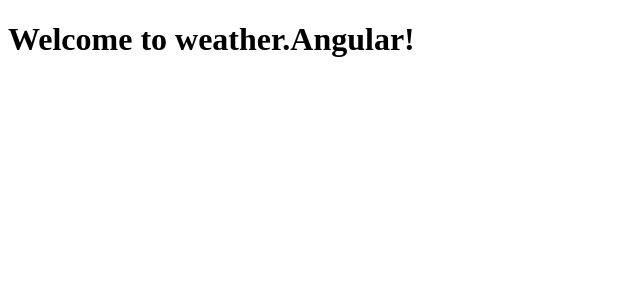
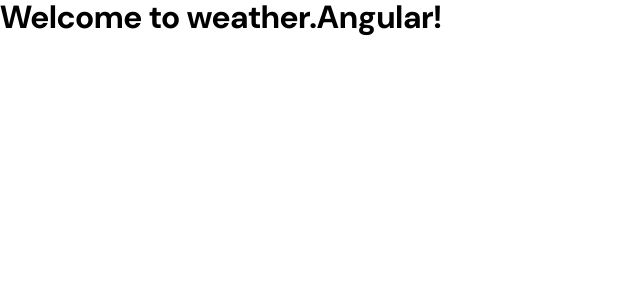
Before and after one commit to tengizmikhelidze/weather.Angular, an Angular app: page / in a window 1280 px wide. Shown: the top 300 px of the page, without its empty margins (0-640 px from the left). Built offline with nearby package versions, Linux system fonts and the light colour scheme.

Commit message:
add reset and variable fonts

```diff
--- a/angular.json
+++ b/angular.json
@@ -2,7 +2,8 @@
   "$schema": "./node_modules/@angular/cli/lib/config/schema.json",
   "version": 1,
   "cli": {
-    "packageManager": "pnpm"
+    "packageManager": "pnpm",
+    "analytics": false
   },
   "newProjectRoot": "projects",
   "projects": {
@@ -51,7 +52,8 @@
               {
                 "glob": "**/*",
                 "input": "public"
-              }
+              },
+              "src/assets"
             ],
             "styles": [
               "src/styles.scss"
@@ -76,7 +78,13 @@
             "development": {
               "optimization": false,
               "extractLicenses": false,
-              "sourceMap": true
+              "sourceMap": true,
+              "fileReplacements": [
+                {
+                  "replace": "src/environments/environment.ts",
+                  "with": "src/environments/environment.development.ts"
+                }
+              ]
             }
           },
           "defaultConfiguration": "production"
--- /dev/null
+++ b/src/environments/environment.development.ts
@@ -0,0 +1 @@
+export const environment = {};
--- /dev/null
+++ b/src/environments/environment.ts
@@ -0,0 +1 @@
+export const environment = {};
--- a/src/styles.scss
+++ b/src/styles.scss
@@ -1 +1,2 @@
 /* You can add global styles to this file, and also import other style files */
+@use 'styles/reset/reset';
--- /dev/null
+++ b/src/styles/fonts/_fonts.scss
@@ -0,0 +1,13 @@
+@font-face {
+  font-family: 'DM Sans';
+  src: url('/assets/fonts/dm-sans/DMSans-VariableFont_opsz,wght.ttf') format('truetype');
+  font-weight: 100 1000;
+  font-style: normal;
+}
+
+@font-face {
+  font-family: 'DM Sans';
+  src: url('/assets/fonts/dm-sans/DMSans-Italic-VariableFont_opsz,wght.ttf') format('truetype');
+  font-weight: 100 1000;
+  font-style: italic;
+}
--- /dev/null
+++ b/src/styles/reset/_reset.scss
@@ -0,0 +1,84 @@
+// Use Fonts
+@use '../fonts/fonts';
+
+/* Box sizing rules */
+*,
+*::before,
+*::after {
+  box-sizing: border-box;
+  font-family: 'DM Sans', sans-serif;
+}
+
+/* Remove default margin and padding */
+* {
+  margin: 0;
+  padding: 0;
+}
+
+/* Prevent font size inflation */
+html {
+  -moz-text-size-adjust: none;
+  -webkit-text-size-adjust: none;
+  text-size-adjust: none;
+}
+
+/* Remove list styles on ul, ol elements with a list role */
+ul[role='list'],
+ol[role='list'] {
+  list-style: none;
+}
+
+/* Set core body defaults */
+body {
+  min-height: 100vh;
+  line-height: 1.5;
+}
+
+/* Set shorter line heights on headings and interactive elements */
+h1, h2, h3, h4, h5, h6,
+button, input, label {
+  line-height: 1.1;
+}
+
+/* Balance text wrapping on headings */
+h1, h2, h3, h4, h5, h6 {
+  text-wrap: balance;
+}
+
+/* A elements that don't have a class get default styles */
+a:not([class]) {
+  text-decoration-skip-ink: auto;
+  color: currentColor;
+}
+
+/* Make images easier to work with */
+img,
+picture,
+svg {
+  max-width: 100%;
+  display: block;
+}
+
+/* Inherit fonts for inputs and buttons */
+input,
+button,
+textarea,
+select {
+  font: inherit;
+}
+
+/* Remove all animations, transitions and smooth scroll for people that prefer not to see them */
+@media (prefers-reduced-motion: reduce) {
+  html:focus-within {
+    scroll-behavior: auto;
+  }
+
+  *,
+  *::before,
+  *::after {
+    animation-duration: 0.01ms !important;
+    animation-iteration-count: 1 !important;
+    transition-duration: 0.01ms !important;
+    scroll-behavior: auto !important;
+  }
+}
```
Also changed, not shown: src/assets/fonts/dm-sans/DMSans-Italic-VariableFont_opsz,wght.ttf (added), src/assets/fonts/dm-sans/DMSans-VariableFont_opsz,wght.ttf (added).
